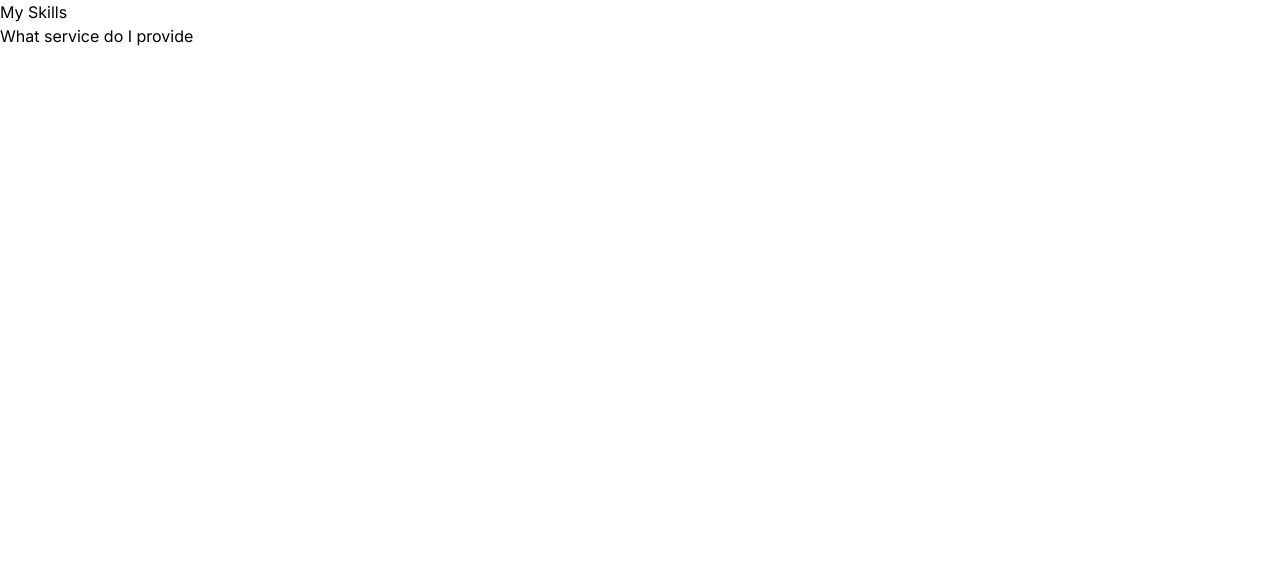
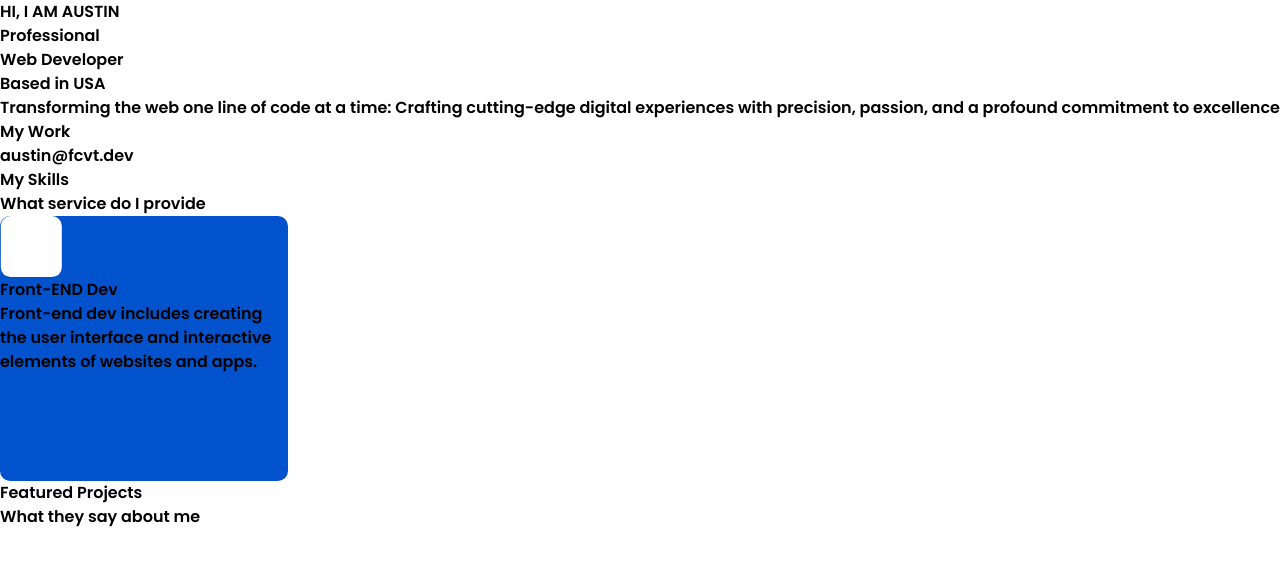
Before and after one commit to austinmargarone/portfolio, a Next.js app: page / in a window 1280 px wide. Shown: the top 566 px of the page. Built offline with nearby package versions, Linux system fonts and the light colour scheme.

Commit message:
feat: font poppins

```diff
--- a/app/layout.tsx
+++ b/app/layout.tsx
@@ -1,8 +1,11 @@
 import "./globals.css";
 import type { Metadata } from "next";
-import { Inter } from "next/font/google";
+import { Poppins } from "next/font/google";
 
-const inter = Inter({ subsets: ["latin"] });
+const poppins = Poppins({
+  subsets: ["latin"],
+  weight: "600",
+});
 
 export const metadata: Metadata = {
   title: "My Portfolio",
@@ -16,7 +19,7 @@ export default function RootLayout({
 }) {
   return (
     <html lang="en">
-      <body className={inter.className}>{children}</body>
+      <body className={poppins.className}>{children}</body>
     </html>
   );
 }
--- a/app/page.tsx
+++ b/app/page.tsx
@@ -1,7 +1,9 @@
+import ServiceCard from "@/components/ServiceCard";
+
 export default function Home() {
   return (
     <>
-      <head>
+      <main>
         <h1>HI, I AM AUSTIN</h1>
         <h2>
           Professional
@@ -16,8 +18,8 @@ export default function Home() {
         </h3>
         <button>My Work</button>
         <div>austin@fcvt.dev</div>
-      </head>
-      <main>
+      </main>
+      <body>
         {/* Top Image */}
         <div></div>
         {/* Skills */}
@@ -27,10 +29,26 @@ export default function Home() {
         </div>
         {/* Services */}
         <h1>What service do I provide</h1>
+        <div>
+          <ServiceCard />
+        </div>
+        {/* Exp */}
+        <div>
+          <div></div>
+          <div></div>
+        </div>
+        {/* Projects */}
+        <div>
+          <h1>Featured Projects</h1>
+          <div></div>
+        </div>
+        {/* About */}
+        <div>
+          <h1>What they say about me</h1>
+        </div>
+        {/* Contact */}
         <div></div>
-        {/* Exp */}
-        <div></div>
-      </main>
+      </body>
     </>
   );
 }
--- /dev/null
+++ b/components/Navbar.tsx
@@ -0,0 +1,10 @@
+"use client";
+import React from "react";
+
+type Props = {};
+
+const Navbar = (props: Props) => {
+  return <div>Navbar</div>;
+};
+
+export default Navbar;
--- /dev/null
+++ b/components/ServiceCard.tsx
@@ -0,0 +1,19 @@
+import Image from "next/image";
+import React from "react";
+
+type Props = {};
+
+const ServiceCard = (props: Props) => {
+  return (
+    <div className="h-[16.56rem] w-[18rem] rounded-[0.625rem] bg-blue">
+      <Image src="/Rectangle.svg" width={62} height={62} alt="Service Image" />
+      <h1>Front-END Dev</h1>
+      <p>
+        Front-end dev includes creating the user interface and interactive
+        elements of websites and apps.
+      </p>
+    </div>
+  );
+};
+
+export default ServiceCard;
```
Also changed, not shown: public/Rectangle.svg (added), 1 other file (tests, documents, lock files or other folders).
